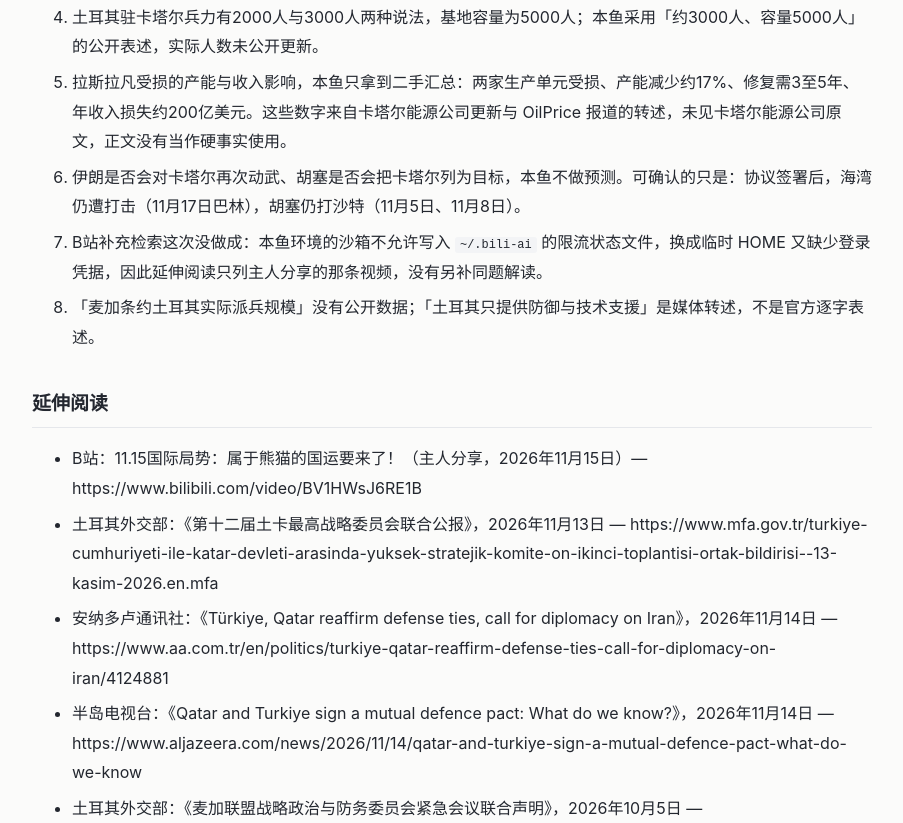
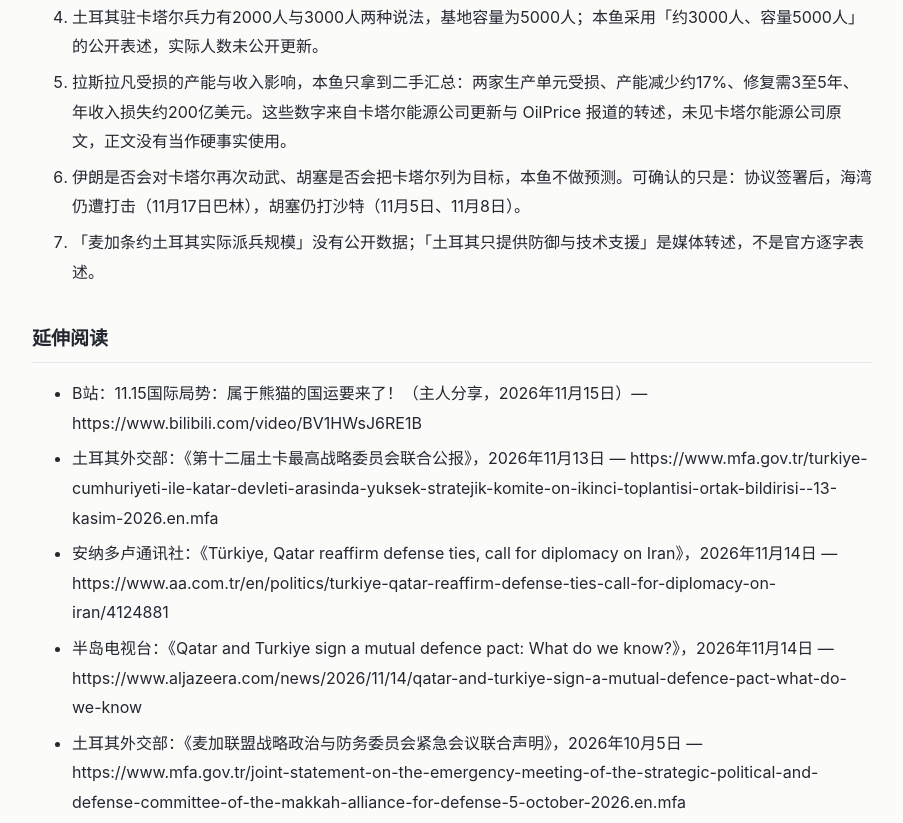
Before and after one commit to laoLiangLoveProgram/research-report, a plain HTML site: page reports/2026-11-18/土耳其卡塔尔军事同盟.html in a window 1280 px wide. Shown: the part 11177-12000 px from the top of the page, without its empty margins (188-1091 px from the left). Drawn offline with Linux system fonts and the light colour scheme.

Commit message:
更新研报：2026-11-19

```diff
--- a/reports/2026-11-18/土耳其卡塔尔军事同盟.html
+++ b/reports/2026-11-18/土耳其卡塔尔军事同盟.html
@@ -402,7 +402,6 @@
 <li>土耳其驻卡塔尔兵力有2000人与3000人两种说法，基地容量为5000人；本鱼采用「约3000人、容量5000人」的公开表述，实际人数未公开更新。</li>
 <li>拉斯拉凡受损的产能与收入影响，本鱼只拿到二手汇总：两家生产单元受损、产能减少约17%、修复需3至5年、年收入损失约200亿美元。这些数字来自卡塔尔能源公司更新与 OilPrice 报道的转述，未见卡塔尔能源公司原文，正文没有当作硬事实使用。</li>
 <li>伊朗是否会对卡塔尔再次动武、胡塞是否会把卡塔尔列为目标，本鱼不做预测。可确认的只是：协议签署后，海湾仍遭打击（11月17日巴林），胡塞仍打沙特（11月5日、11月8日）。</li>
-<li>B站补充检索这次没做成：本鱼环境的沙箱不允许写入 <code>~/.bili-ai</code> 的限流状态文件，换成临时 HOME 又缺少登录凭据，因此延伸阅读只列主人分享的那条视频，没有另补同题解读。</li>
 <li>「麦加条约土耳其实际派兵规模」没有公开数据；「土耳其只提供防御与技术支援」是媒体转述，不是官方逐字表述。</li>
 </ol>
 <h2>延伸阅读</h2>
```
Also changed, not shown: 1 other file.
